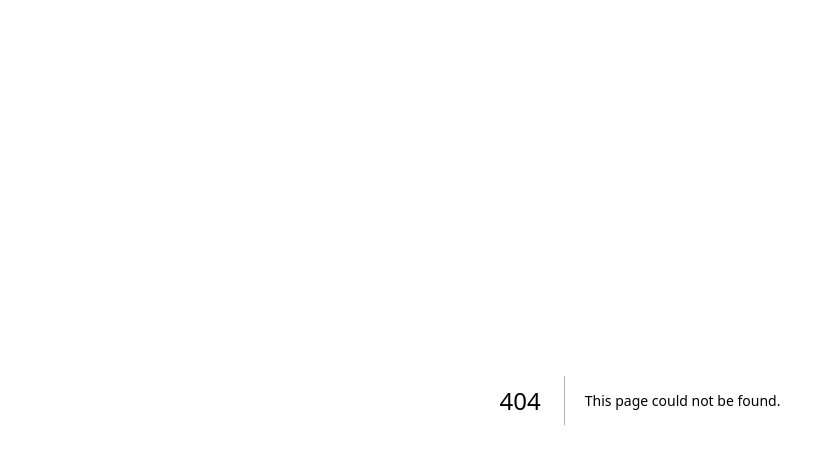
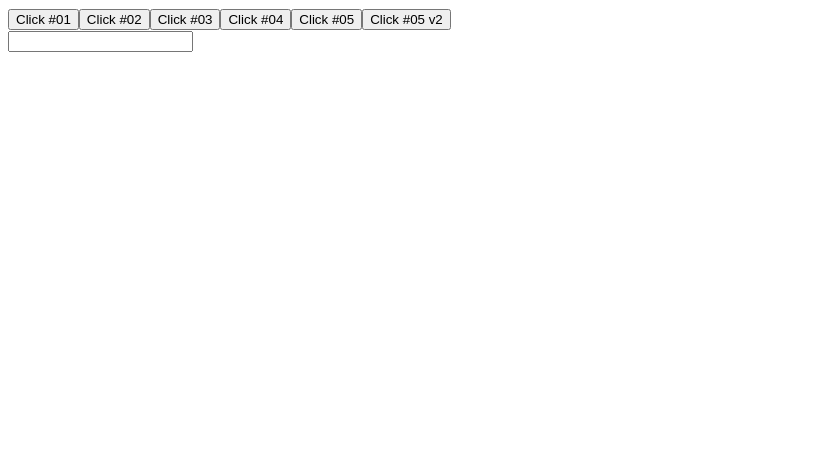
Before and after one commit to DevDaniloFerrari/exercicios-nextjs, a Next.js app: page /basicos/botao in a window 1280 px wide. Before the commit this address had no page. Shown: the top 464 px of the page, without its empty margins (0-835 px from the left). Built offline with nearby package versions, Linux system fonts and the light colour scheme.

Commit message:
chamada de funcao via evento

```diff
--- /dev/null
+++ b/app/basicos/botao/page.jsx
@@ -0,0 +1,31 @@
+'use client';
+
+function acao1() {
+    console.log("acao1")
+}
+
+export default function botao() {
+    function acao2() {
+        console.log("acao2")
+    }
+
+    function acao5(e) {
+        console.log(e)
+    }
+
+    return (
+        <div>
+            <button onClick={acao1}>Click #01</button>
+            <button onClick={acao2}>Click #02</button>
+            <button onClick={function () {
+                console.log("acao3")
+            }}>Click #03</button>
+            <button onClick={() => console.log("acao4")}>Click #04</button>
+            <button onClick={acao5}>Click #05</button>
+            <button onClick={e => acao5(e.altKey)}>Click #05 v2</button>
+            <div>
+                <input type="text" onChange={(e) => console.log(e.target.value)} />
+            </div>
+        </div>
+    )
+}
```
